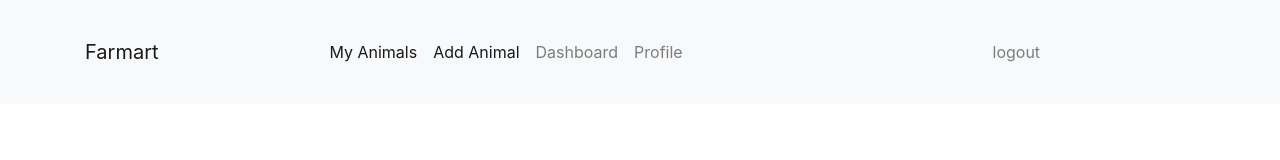
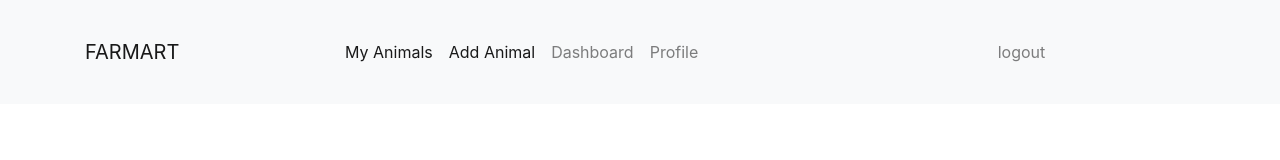
Before and after one commit to levy-web/farmart, a React (Create React App) app in the folder frontend/: page /farm/add_for_sale in a window 1280 px wide. Shown: the top 160 px of the page. Built offline with nearby package versions, Linux system fonts and the light colour scheme.

Commit message:
updated FarmerNav.js

```diff
--- a/frontend/src/components/farmer/FarmerNav.js
+++ b/frontend/src/components/farmer/FarmerNav.js
@@ -6,7 +6,7 @@ function FarmerNav() {
     <nav className="navbar navbar-expand-lg navbar-light bg-light py-3 sticky-top">
       <div className='container'>
       <NavLink className="navbar-brand" to='/'>
-          Farmart
+          FARMART
       </NavLink>
       <button
           className="navbar-toggler"
```
